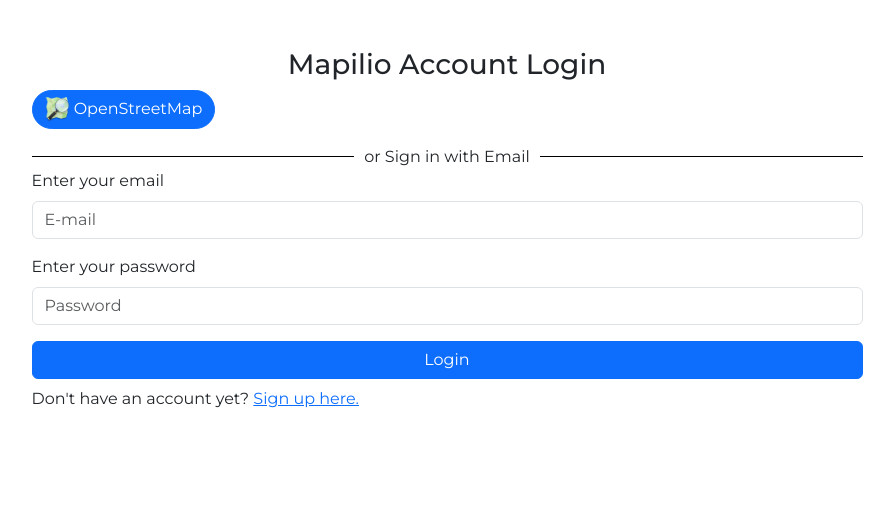
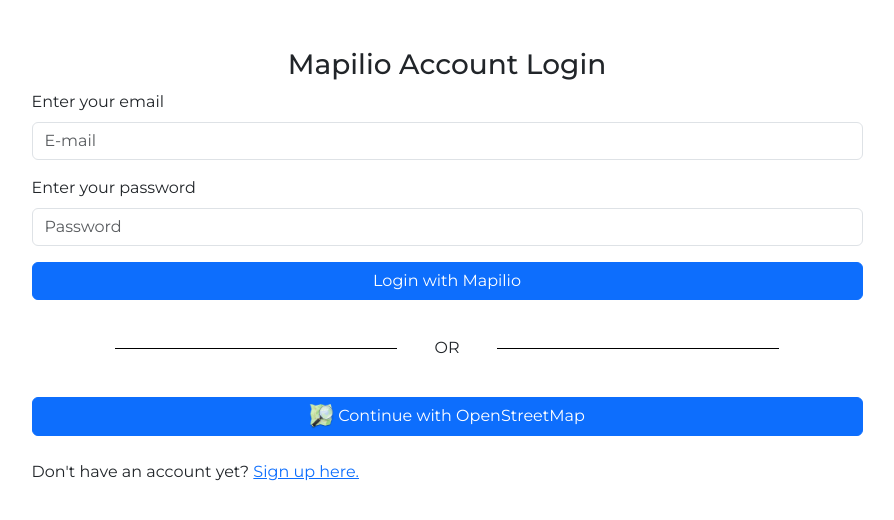
Before and after one commit to mapilio/MapSyncer, a Flask app: template MapSyncer/templates/mapilio-login.html in a window 1280 px wide. Shown: the part 80-600 px from the top of the page, without its empty margins (193-1087 px from the left). Run offline with Flask 3, Linux system fonts and the light colour scheme; the template is opened without the code that fills it, so the values that code supplies are empty; some libraries are stand-ins or nearby versions.

Commit message:
modify login page

```diff
--- a/MapSyncer/templates/mapilio-login.html
+++ b/MapSyncer/templates/mapilio-login.html
@@ -65,15 +65,6 @@
                     </div>
                     <div class="card-body">
                         <form action="/mapilio-login" method="POST" class="w-100">
-                            <a href="#" onclick="sendPostRequest('/mapilio-login-with-osm');" class="btn btn-primary mb-3 rounded-5">
-                                <img src="{{ url_for('static', filename='osm_ico.png') }}" style="max-width:25px;"> OpenStreetMap
-                            </a>
-
-                            <div style="display: flex; align-items: center;">
-                              <div style="flex-grow: 1; height: 1px; background-color: black;"></div>
-                              <span style="padding: 0 10px;">or Sign in with Email</span>
-                              <div style="flex-grow: 1; height: 1px; background-color: black;"></div>
-                            </div>
                             <div class="mb-3">
                                 <label for="email" class="form-label">Enter your email</label>
                                 <input type="email" class="form-control" id="email" name="email" placeholder="E-mail" required>
@@ -82,9 +73,21 @@
                                 <label for="password" class="form-label">Enter your password</label>
                                 <input type="password" class="form-control" id="password" name="password" placeholder="Password" required>
                             </div>
-                            <div class="d-grid gap-2">
-                                <button type="submit" class="btn btn-primary btn-block">Login</button>
+                            <div class="d-grid gap-2 mb-3">
+                                <button type="submit" class="btn btn-primary btn-block">Login with Mapilio</button>
                             </div>
+
+                        <div class="d-grid my-5 mx-auto" style="position: relative; background-color: black; height: 1px; width: 80%">
+                            <span style="position: absolute; left: 50%; transform: translate(-50%,-50%); top: 50%; width: 100px; background-color: white; text-align: center">OR</span>
+                        </div>
+
+                            <div class="d-grid gap-2 mt-3">
+                                <a href="#" onclick="sendPostRequest('/mapilio-login-with-osm');" class="btn btn-primary btn-block mb-3">
+                                    <img src="{{ url_for('static', filename='osm_ico.png') }}" style="max-width:25px;"> Continue with OpenStreetMap
+                                </a>
+
+                            </div>
+
                             <p class="mt-2">Don't have an account yet? <a href="https://mapilio.com/signup" target="_blank">Sign up here.</a></p>
                             {% if message %}
                                 <div class="alert alert-danger alert-dismissible fade show mt-4" role="alert">
```
